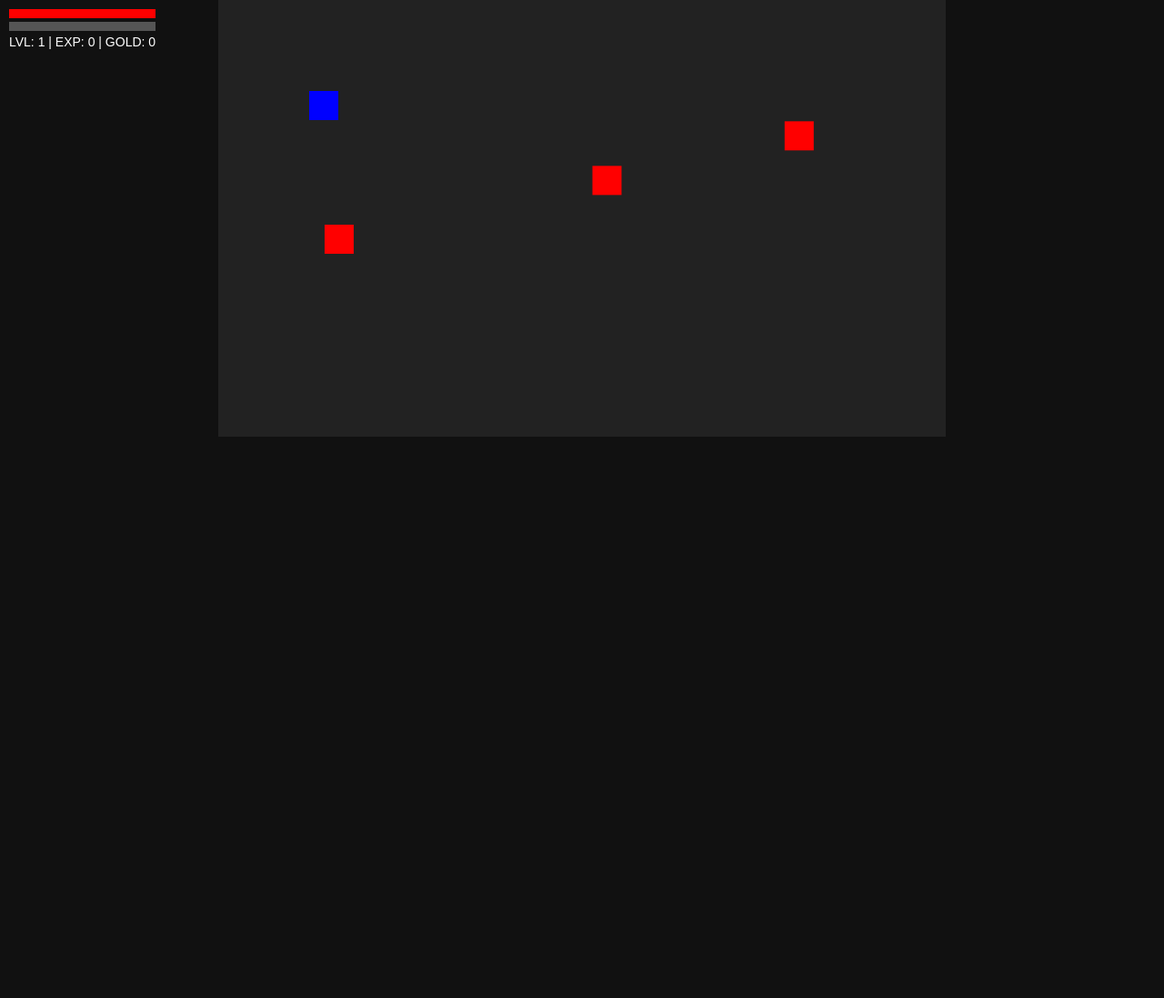
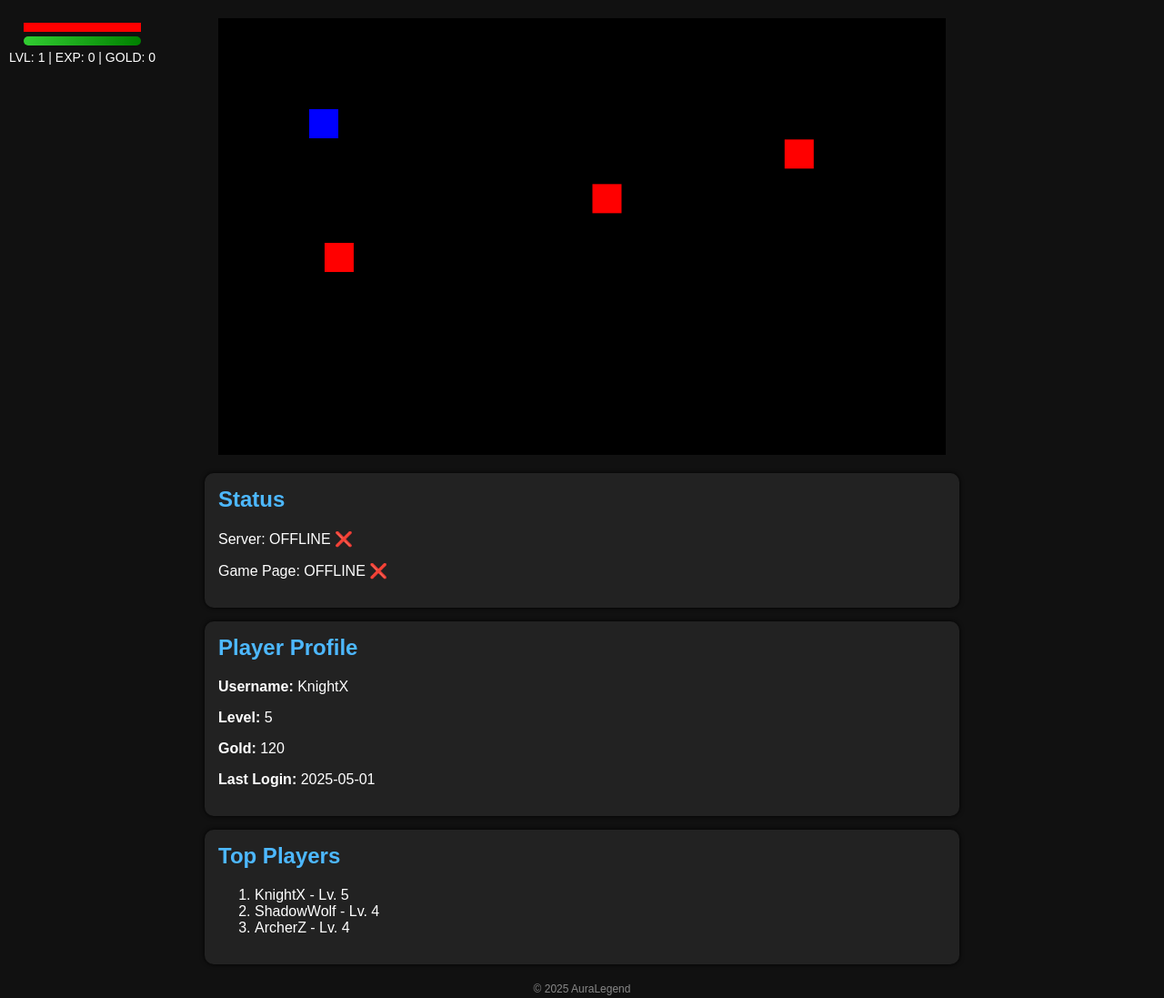
Before and after one commit to mohdsah/AuraLegend, a plain HTML site: page AuraLegend_v0.15_Full/index.html in a window 1280 px wide. Shown: the whole page at 91% size. Before the commit the page ends 800 px from the top, so only its background shows below. Drawn offline with Linux system fonts and the light colour scheme; no server answers.

Commit message:
version keempat

```diff
--- a/AuraLegend_v0.15_Full/index.html
+++ b/AuraLegend_v0.15_Full/index.html
@@ -1,4 +1,82 @@
-<!DOCTYPE html><html><head><title>AuraLegend v0.17</title><link rel='stylesheet' href='style.css'></head><body>
-<canvas id='game' width='800' height='480'></canvas>
-<div id='hud'><div id='hp-bar'></div><div id='exp-bar'></div><div id='info'>LVL: 1 | EXP: 0 | GOLD: 0</div></div>
-<script type='module' src='script.js'></script></body></html>
+<!DOCTYPE html>
+<html>
+<head>
+  <title>AuraLegend v0.19</title>
+  <link rel="stylesheet" href="style.css" />
+  <style>
+    body { background: #111; color: #fff; font-family: sans-serif; margin: 0; padding: 0; }
+    #game { display: block; margin: 20px auto; background: #000; }
+    #hud { text-align: center; color: white; margin: 10px auto; }
+    #hp-bar, #exp-bar {
+      height: 10px;
+      margin: 5px auto;
+      width: 80%;
+      border-radius: 5px;
+    }
+    #hp-bar { background: linear-gradient(to right, red, darkred); }
+    #exp-bar { background: linear-gradient(to right, limegreen, green); }
+    .section {
+      background: #222;
+      color: #fff;
+      padding: 15px;
+      margin: 15px auto;
+      width: 90%;
+      max-width: 800px;
+      border-radius: 10px;
+      box-shadow: 0 0 5px #000;
+    }
+    h2 { color: #4db8ff; margin-top: 0; }
+    footer { text-align: center; color: #888; margin: 20px 0; font-size: 12px; }
+  </style>
+</head>
+<body>
+
+<canvas id="game" width="800" height="480"></canvas>
+
+<div id="hud">
+  <div id="hp-bar"></div>
+  <div id="exp-bar"></div>
+  <div id="info">LVL: 1 | EXP: 0 | GOLD: 0</div>
+</div>
+
+<div class="section">
+  <h2>Status</h2>
+  <p id="server-status">Server: Checking...</p>
+  <p id="web-status">Game Page: Checking...</p>
+</div>
+
+<div class="section">
+  <h2>Player Profile</h2>
+  <p><strong>Username:</strong> <span id="player-name">KnightX</span></p>
+  <p><strong>Level:</strong> <span id="player-level">5</span></p>
+  <p><strong>Gold:</strong> <span id="player-gold">120</span></p>
+  <p><strong>Last Login:</strong> <span id="last-login">2025-05-01</span></p>
+</div>
+
+<div class="section">
+  <h2>Top Players</h2>
+  <ol>
+    <li>KnightX - Lv. 5</li>
+    <li>ShadowWolf - Lv. 4</li>
+    <li>ArcherZ - Lv. 4</li>
+  </ol>
+</div>
+
+<footer>
+  &copy; 2025 AuraLegend
+</footer>
+
+<script type="module" src="script.js"></script>
+<script>
+// Status check
+fetch("https://auralegend.netlify.app/")
+  .then(() => document.getElementById("web-status").textContent = "Game Page: ONLINE ✅")
+  .catch(() => document.getElementById("web-status").textContent = "Game Page: OFFLINE ❌");
+
+fetch("https://auralegend-68c0e-default-rtdb.asia-southeast1.firebasedatabase.app/.json")
+  .then(res => res.ok ? document.getElementById("server-status").textContent = "Server: ONLINE ✅" : null)
+  .catch(() => document.getElementById("server-status").textContent = "Server: OFFLINE ❌");
+</script>
+
+</body>
+</html>
--- a/AuraLegend_v0.15_Full/script.js
+++ b/AuraLegend_v0.15_Full/script.js
@@ -1,11 +1,14 @@
 let canvas = document.getElementById('game'), ctx = canvas.getContext('2d');
-let player = { x: 100, y: 100, hp: 100, maxHp: 100, exp: 0, gold: 0, lvl: 1, dmg: 10 };
-let enemies = [];
+let player = { x: 100, y: 100, hp: 100, maxHp: 100, exp: 0, gold: 0, lvl: 1, dmg: 10, potion: 3 };
+let enemies = [], fireballs = [];
 document.addEventListener('keydown', e => {
   if (e.key === 'ArrowRight') player.x += 10;
   if (e.key === 'ArrowLeft') player.x -= 10;
   if (e.key === 'ArrowUp') player.y -= 10;
   if (e.key === 'ArrowDown') player.y += 10;
+  if (e.key === ' ') attackEnemy();
+  if (e.key === 'f' || e.key === 'F') castFireball();
+  if (e.key === 'h' || e.key === 'H') usePotion();
 });
 function spawnEnemy() {
   enemies.push({ x: Math.random()*700+50, y: Math.random()*400+50, hp: 30 });
@@ -23,16 +26,41 @@ function attackEnemy() {
     }
   });
 }
-document.addEventListener('keydown', e => { if (e.key === ' ') attackEnemy(); });
+function usePotion() {
+  if (player.potion > 0 && player.hp < player.maxHp) {
+    player.hp = Math.min(player.maxHp, player.hp + 30);
+    player.potion--;
+  }
+}
+function castFireball() {
+  fireballs.push({ x: player.x, y: player.y, vx: 6 });
+}
 function update() {
   ctx.clearRect(0,0,canvas.width,canvas.height);
   ctx.fillStyle = 'blue'; ctx.fillRect(player.x, player.y, 32, 32);
-  enemies.forEach(e => { ctx.fillStyle = 'red'; ctx.fillRect(e.x, e.y, 32, 32); });
+  enemies.forEach((e, i) => {
+    ctx.fillStyle = 'red'; ctx.fillRect(e.x, e.y, 32, 32);
+    fireballs.forEach((fb, fi) => {
+      if (Math.abs(e.x - fb.x) < 32 && Math.abs(e.y - fb.y) < 32) {
+        e.hp -= 20; fireballs.splice(fi, 1);
+        if (e.hp <= 0) {
+          enemies.splice(i, 1);
+          player.exp += 20; player.gold += 10;
+          if (player.exp >= 100) { player.lvl++; player.exp = 0; player.hp = player.maxHp; }
+        }
+      }
+    });
+  });
+  fireballs.forEach(fb => {
+    fb.x += fb.vx;
+    ctx.fillStyle = 'orange';
+    ctx.fillRect(fb.x, fb.y + 12, 10, 8);
+  });
   document.getElementById('hp-bar').style.setProperty('--hp', (player.hp/player.maxHp*100)+'%');
   document.getElementById('exp-bar').style.setProperty('--exp', (player.exp)+'%');
   document.querySelector('#hp-bar::after').style.width = (player.hp/player.maxHp*100)+'%';
   document.querySelector('#exp-bar::after').style.width = player.exp+'%';
-  document.getElementById('info').innerText = `LVL: ${player.lvl} | EXP: ${player.exp} | GOLD: ${player.gold}`;
+  document.getElementById('info').innerText = `LVL: ${player.lvl} | EXP: ${player.exp} | GOLD: ${player.gold} | Potion: ${player.potion}`;
   requestAnimationFrame(update);
 }
 for (let i = 0; i < 3; i++) spawnEnemy();
--- a/AuraLegend_v0.15_Full/style.css
+++ b/AuraLegend_v0.15_Full/style.css
@@ -4,3 +4,5 @@ body { margin:0; background:#111; color:#fff; font-family:sans-serif; }
 #hp-bar, #exp-bar { height:10px; margin-bottom:4px; background:#555; position:relative; }
 #hp-bar::after { content:''; display:block; height:10px; background:#f00; width:100%; transition:width 0.2s; }
 #exp-bar::after { content:''; display:block; height:10px; background:#0f0; width:0%; transition:width 0.2s; }
+#controls { position:absolute; bottom:10px; left:10px; font-size:14px; }
+#controls button { margin-right:10px; padding:4px 8px; background:#333; color:#fff; border:1px solid #777; }
--- /dev/null
+++ b/AuraLegend_v0.15_Full/user/style.css
@@ -0,0 +1,16 @@
+body {
+  background: #111;
+  color: #fff;
+  font-family: Arial, sans-serif;
+  margin: 20px;
+}
+.status, .profile, .leaderboard {
+  background: #222;
+  padding: 15px;
+  margin-bottom: 20px;
+  border-radius: 10px;
+  box-shadow: 0 0 5px #000;
+}
+h2 {
+  color: #4db8ff;
+}
```
Also changed, not shown: AuraLegend_v0.15_Full/user/index.html (added, +33 -0 lines), AuraLegend_v0.15_Full/user/script.js (added, +8 -0 lines), AuraLegend_v0.15_Full/assets/sprites/enemy.png, AuraLegend_v0.15_Full/assets/sprites/npc.png, AuraLegend_v0.15_Full/favicon.ico.
